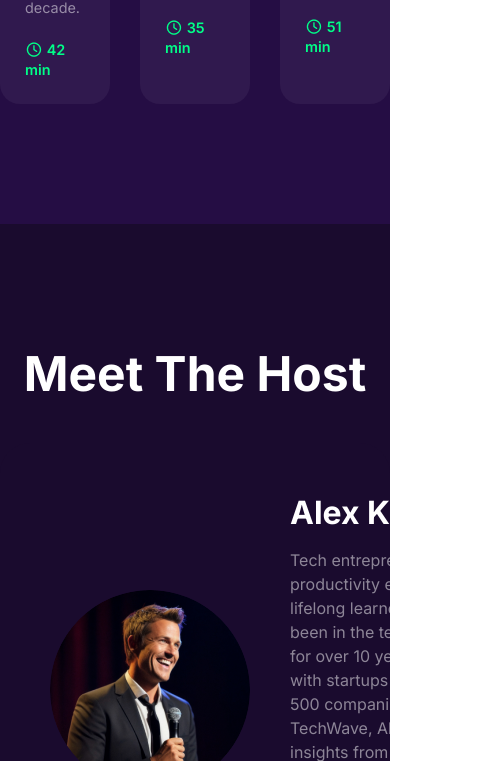
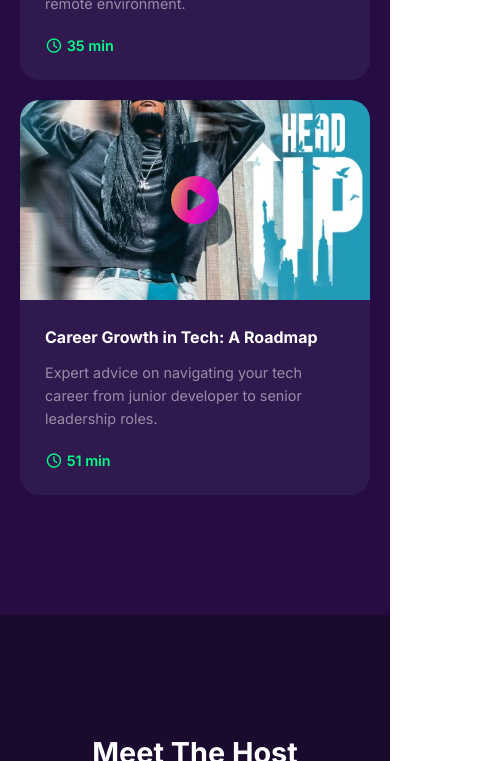
Before and after one commit to shihadahmed/tech-wave, a plain HTML site: page index.html in a window 390 px wide. Shown: the part 3988-4749 px from the top of the page, 495 px wide, since content can reach past the window. Drawn offline with Linux system fonts and the light colour scheme.

Commit message:
Full Design Complite

```diff
--- a/techwave/style.css
+++ b/techwave/style.css
@@ -670,6 +670,22 @@ button a i{
     .features-main-title {
         font-size: 2.2rem;
     }
+    .section-title {
+        font-size: 1.8rem;
+        margin-bottom: 30px;
+    }
+    .episodes-grid {
+        grid-template-columns: 1fr;
+        gap: 20px;
+        padding: 0 20px;
+    }
+    .host-card {
+        flex-direction: column;
+        text-align: center;
+    }
+    .host-socials {
+        justify-content: center;
+    }
  }
 
 
```
